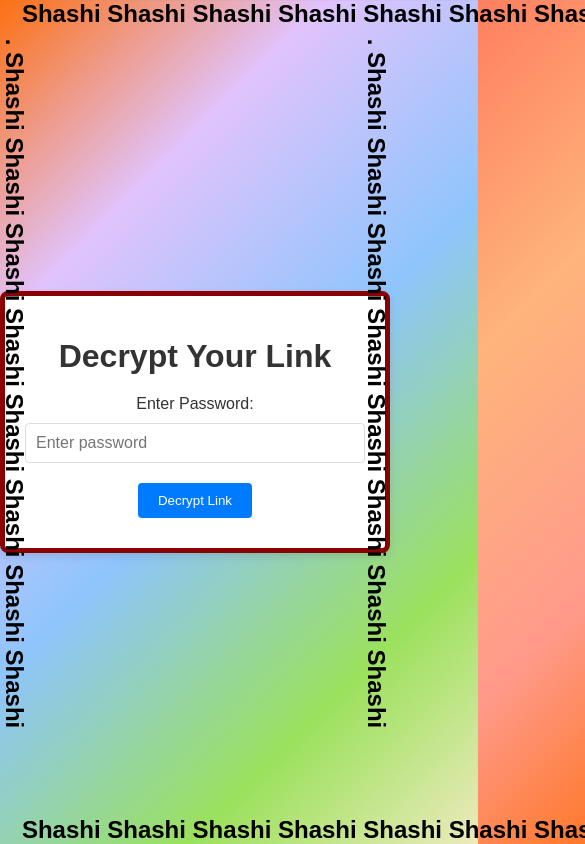
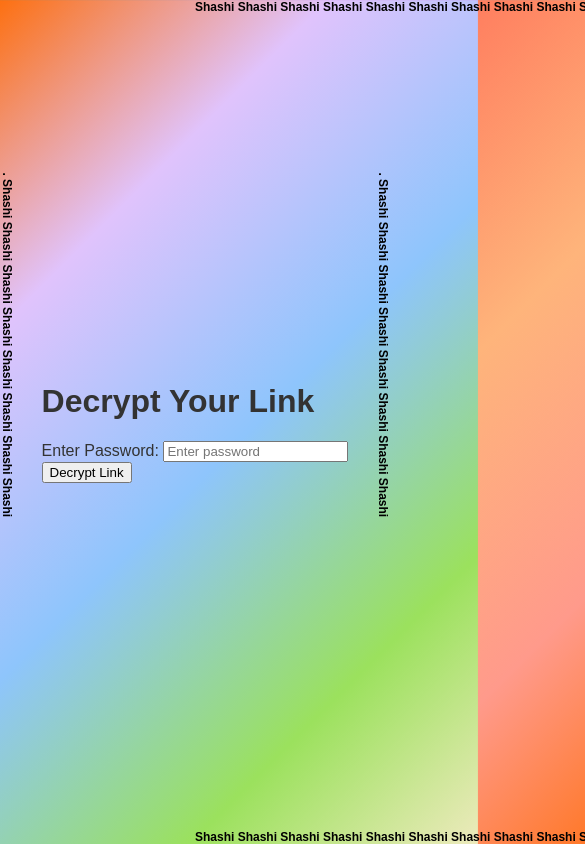
Before and after one commit to Reddy-Shashi26/SecureLink, a plain HTML site: page decrypt.html in a window 390 px wide. Shown: the top 844 px of the page, 585 px wide, since content can reach past the window. Drawn offline with Linux system fonts and the light colour scheme.

Commit message:
Update style.css

```diff
--- a/css/style.css
+++ b/css/style.css
@@ -1,3 +1,4 @@
+
         /* Basic styling */
         body {
             font-family: Arial, sans-serif;
@@ -142,112 +143,23 @@
             }
         }
 
+        /* Media queries for responsive design */
+        @media (max-width: 768px) {
+            .scrolling-text {
+                font-size: 16px; /* Reduce font size for smaller screens */
+            }
 
+            .top, .bottom, .left, .right {
+                animation-duration: 16s; /* Slow down animation on smaller screens */
+            }
+        }
 
+        @media (max-width: 480px) {
+            .scrolling-text {
+                font-size: 12px; /* Further reduce font size for very small screens */
+            }
 
-
-
-
-.container {
-    background-color: white;
-    padding: 20px;
-    border-radius: 8px;
-    box-shadow: 0 4px 8px rgba(0, 0, 0, 0.1);
-    max-width: 500px;
-    width: 100%;
-    text-align: center;
-    border: 5px solid darkred,;
-}
-
-h1 {
-    margin-bottom: 20px;
-}
-
-input {
-    padding: 10px;
-    margin: 10px 0;
-    width: 100%;
-    box-sizing: border-box;
-    border: 1px solid #ddd;
-    border-radius: 4px;
-}
-
-input.invalid {
-    border: 2px solid red;
-}
-
-button {
-    padding: 10px 20px;
-    background-color: #007bff;
-    color: white;
-    border: none;
-    border-radius: 4px;
-    cursor: pointer;
-    margin: 10px;
-}
-
-button:hover {
-    background-color: #0056b3;
-}
-
-/* Hide the generated link container initially */
-.hidden {
-    display: none;
-}
-
-/* Styling for the generated link box */
-.link-box {
-    display: flex;
-    justify-content: space-between;
-    align-items: center;
-    padding: 10px;
-    background-color: #f8f8f8;
-    border-radius: 4px;
-    margin-bottom: 10px;
-    word-wrap: break-word;
-    border: 1px solid #ddd;
-    max-width: 100%;
-}
-
-/* Style for the link inside the box */
-.link-box a {
-    flex-grow: 1;
-    color: #007bff;
-    text-decoration: none;
-    word-break: break-word;
-}
-
-.link-box a:hover {
-    text-decoration: underline;
-}
-
-/* Styling for the copy button */
-button {
-    margin-left: 10px;
-}
-
-/* Centering buttons next to each other */
-button:first-of-type {
-    margin-right: 10px;
-}
-
-/* Shake effect for the password input */
-@keyframes shake {
-    0% { transform: translateX(0); }
-    25% { transform: translateX(-5px); }
-    50% { transform: translateX(5px); }
-    75% { transform: translateX(-5px); }
-    100% { transform: translateX(0); }
-}
-
-.invalid {
-    border: 3px #ff0000; /* Red border for invalid input */
-    animation: shake 0.8s ease; /* Shake animation */
-}
-
-/* Optional: Style for the password input */
-input[type="password"] {
-    padding: 10px;
-    font-size: 16px;
-    width: 100%;
-}
+            .top, .bottom, .left, .right {
+                animation-duration: 20s; /* Further slow down animation for clarity */
+            }
+        }
```
